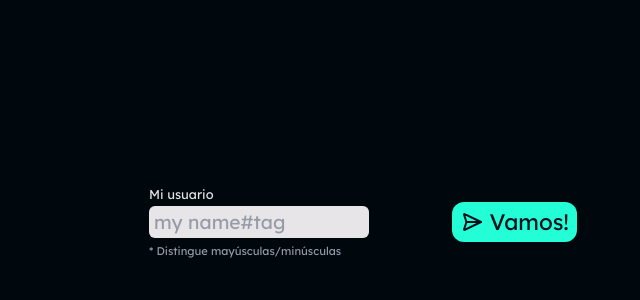
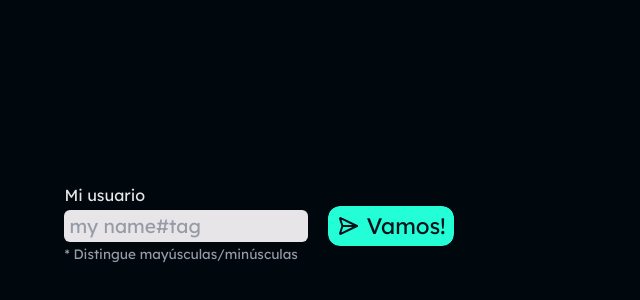
Before and after one commit to damicym/valo-rankme, a React (Vite) app in the folder front/: page / in a window 1280 px wide. Shown: the part 174-474 px from the top of the page, without its empty margins (381-1021 px from the left). Built offline with nearby package versions, Linux system fonts and the light colour scheme; no server answers; the database is empty.

Commit message:
Track player poll times & update UI search loading

```diff
--- a/front/src/App.jsx
+++ b/front/src/App.jsx
@@ -64,17 +64,14 @@ function App() {
         <>
             <div className="site">
                 { showSearchModal &&
-                    <SearchModal handleSubmit={handleSubmit} />
+                    <SearchModal loading={playersLoading} handleSubmit={handleSubmit} />
                 }
+                { section === SECTIONS.PLAYER && player1Data?.puuid ?
+                    <>
                         <section className='playerContainer'>
-                    { section === SECTIONS.PLAYER &&
-                        <>
                             <UserNav name={player1Data?.name} tag={player1Data?.tag} banner={player1Data?.display?.banner} title={player1Data?.display?.title} level={player1Data?.display?.level} levelBorder={player1Data?.display?.level_border} />
                             <PlayerRank rankInfo={player1Data?.ranksInfo?.find(r => r.mode_id === selectedMode && (selectedSeason === null ? r.season_id === lastSeason : r.season_id === selectedSeason))} name={player1Data?.name} tag={player1Data?.tag} />
-                        </>
-                    }
                         </section>
-                { section === SECTIONS.PLAYER && player1Data?.puuid ?
                         <div className='matchesNFilters'>
                             <Filters
                                 selectedMode={selectedMode}
@@ -89,6 +86,7 @@ function App() {
                             <PerformanceSummary matches={player1Data?.matches?.filter(m => m.mode_id === selectedMode && (selectedSeason === null || m.season_id === selectedSeason))} />
                             <MatchList matches={player1Data?.matches} selectedMode={selectedMode} selectedModeName={gameModes.find(m => m.id === selectedMode)?.name} selectedSeason={selectedSeason} selectedSeasonName={gameSeasons.find(s => s.id === selectedSeason)?.name} />
                         </div>
+                    </>
                     : section === SECTIONS.PLAYER && !player1Data?.puuid &&
                     <p>No encontrado</p>
                 }
--- a/front/src/components/SearchModal.jsx
+++ b/front/src/components/SearchModal.jsx
@@ -1,27 +1,27 @@
 // import { useEffect, useState } from 'react'
 import '../styles/SearchModal.css'
 
-function SearchModal({ handleSubmit }) {
+function SearchModal({ handleSubmit, loading }) {
     return (
         <div className="modalContainer">
+            <div className='searchModal'>
                 <form
-                className='allChildren'
                     onSubmit={handleSubmit}
                 >
-                <div className='centeredChildren'>
-                    <div className='playerRank'>
                     <div className='inputField'>
                         <label for="playerInput">Mi usuario</label>
                         <input id="playerInput" name='playerInput' autoComplete='on' required className='playerInput' maxLength={100} minLength={6} type="text" placeholder='my name#tag' pattern='[^#]+#[^#]+' title='El formato debe ser nombre#tag' />
                         <span>* Distingue mayúsculas/minúsculas</span>
                     </div>
-                    </div>
-                </div>
-                <button className='submitBtn btn'>
+                    <div className='submitBtnContainer'>
+                        <button className='submitBtn btn' disabled={loading} style={ loading ? { cursor: 'not-allowed', backgroundColor: 'var(--greenT)' } : { backgroundColor: 'var(--green)' }} type="submit">
                             <svg xmlns="http://www.w3.org/2000/svg" width="24" height="24" viewBox="0 0 24 24" fill="none" stroke="currentColor" strokeWidth="2" strokeLinecap="round" strokeLinejoin="round" className="icon icon-tabler icons-tabler-outline icon-tabler-send-2"><path stroke="none" d="M0 0h24v24H0z" fill="none"/><path d="M4.698 4.034l16.302 7.966l-16.302 7.966a.503 .503 0 0 1 -.546 -.124a.555 .555 0 0 1 -.12 -.568l2.468 -7.274l-2.468 -7.274a.555 .555 0 0 1 .12 -.568a.503 .503 0 0 1 .546 -.124" /><path d="M6.5 12h14.5" /></svg>
                             Vamos!
                         </button>
+                        { loading && <div className='progress'></div> }
+                    </div>
                 </form>
+            </div>
         </div>
     )
 }
--- a/front/src/components/UserNav.jsx
+++ b/front/src/components/UserNav.jsx
@@ -4,17 +4,19 @@ function UserNav({ name, tag, banner, title, level, levelBorder }) {
     return (
         <div className="userNav">
             <div className="bannerContainer">
-                <img src={banner} alt="banner" />
+                <img className='banner' src={banner} alt="banner" />
                 <div className="userInfo">
                     <div className="user">
                         {name}
                         <span>#{tag}</span>
                     </div>
-                    <p>{title}</p>
+                    <p className="title">{title}</p>
                 </div>
                 <div className="levelContainer">
-                    <img src={levelBorder} alt="level border" />
-                    <span>{level}</span>
+                    <div className='levelSubContainer'>
+                        <img src={levelBorder} alt="level border" />
+                        <span>{level}</span>
+                    </div>
                 </div>
             </div>
             {/* <div className="nav">
--- a/front/src/libs/api/index.js
+++ b/front/src/libs/api/index.js
@@ -20,3 +20,19 @@ export async function registerPlayer(player) {
         return null
     }
 }
+
+export async function getAPIStatus() {
+    try {
+        const url = `${import.meta.env.VITE_API_URL}/api`
+        const response = await fetch(url)
+
+        if (!response.ok) {
+            throw new Error(`HTTP error! status: ${response.status}`)
+        }
+
+        return response.status === 200 ? 'ok' : 'error'
+    } catch (error) {
+        console.error('Error fetching API status:', error)
+        return 'error'
+    }
+}
--- a/front/src/styles/PlayerRank.css
+++ b/front/src/styles/PlayerRank.css
@@ -5,8 +5,10 @@
 }
 .playerContainer{
     display: flex;
+    flex-direction: column;
     gap: 20px;
-    height: 300px;
+    align-items: center;
+    justify-content: center;
 }
 
 .playerRank{
@@ -86,47 +88,6 @@
     left: 4px;
 }
 
-.playerInput{
-    font-family: "Lexend", sans-serif;
-    width: 220px;
-    height: 32px;
-    font-size: 1.2rem;
-    border-radius: 6px;
-    outline: none;
-    padding: 5px;
-    border: 0;
-    color: var(--bg);
-    background-color: var(--text);
-}
-
-.playerInput::placeholder{
-    color: var(--placeholder);
-    user-select: none;
-}
-
-.inputField{
-    display: flex;
-    align-items: center;
-    justify-content: center;
-    position: relative;
-}
-
-.inputField label{
-    position: absolute;
-    left: 0;
-    top: -20px;
-    font-size: 0.8rem;
-    color: var(--text);
-}
-
-.inputField span{
-    position: absolute;
-    left: 0;
-    bottom: -20px;
-    font-size: 0.7rem;
-    color: var(--placeholder);
-}
-
 .btn{
     font-family: "Lexend", sans-serif;
     border-radius: 12px;
@@ -199,46 +160,12 @@
     cursor: pointer;
 }
 
-.submitBtn{
-    gap: 6px;
-    height: 40px;
-    transform: translateY(-4px);
-    color: var(--bg);
-    background-color: var(--green);
-    font-size: 1.4rem;
-    padding: 8px;
-    grid-column: 3;
-    /* dynamic: */
-    cursor: auto;
-    opacity: 0.55;
-    cursor: pointer;
-    opacity: 1;
-}
-
 .btn:hover{
     filter: brightness(0.9);
 }
 
 .btn:active{
     filter: brightness(1);
-}
-
-.allChildren{
-    display: grid;
-    grid-template-columns: 1fr auto 1fr;
-    align-items: flex-start;
-    height: min-content;
-
-}
-
-.centeredChildren{
-    display: flex;
-    gap: 20px;
-    height: 300px;
-    grid-column: 2;
-    align-items: flex-start;
-    height: min-content;
-    width: min-content;
 }
 
 @keyframes fakeLoadRRBar {
--- a/front/src/styles/SearchModal.css
+++ b/front/src/styles/SearchModal.css
@@ -11,3 +11,104 @@
     z-index: 1000;
     place-items: center;
 }
+
+.searchModal form{
+    display: flex;
+    justify-content: center;
+    align-items: center;
+    gap: 20px;
+}
+
+.searchModal{
+    display: flex;
+    flex-direction: column;
+    gap: 20px;
+    align-items: center;
+    justify-content: center;
+}
+
+.inputField{
+    display: flex;
+    align-items: center;
+    justify-content: center;
+    position: relative;
+}
+
+.inputField label{
+    position: absolute;
+    left: 0;
+    top: -25px;
+    font-size: 1rem;
+    color: var(--text);
+}
+
+.inputField span{
+    position: absolute;
+    left: 0;
+    bottom: -20px;
+    font-size: 0.85rem;
+    color: var(--placeholder);
+}
+
+.playerInput{
+    font-family: "Lexend", sans-serif;
+    height: 32px;
+    font-size: 1.2rem;
+    border-radius: 6px;
+    outline: none;
+    padding: 5px;
+    border: 0;
+    color: var(--bg);
+    background-color: var(--text);
+}
+
+.playerInput::placeholder{
+    color: var(--placeholder);
+    user-select: none;
+}
+
+.submitBtn{
+    gap: 6px;
+    height: 40px;
+    color: var(--bg);
+    background-color: var(--green);
+    font-size: 1.4rem;
+    padding: 8px;
+    grid-column: 3;
+    cursor: auto;
+    opacity: 0.55;
+    cursor: pointer;
+    opacity: 1;
+}
+
+/* .submitBtn > *{
+    position: relative;
+    z-index: 1;
+} */
+
+.submitBtnContainer{
+    position: relative;
+    overflow: hidden;
+    border-radius: 12px;
+}
+
+.progress{
+    position: absolute;
+    top: 0;
+    left: 0;
+    height: 100%;
+    width: 0%;
+    background-color: var(--green);
+    opacity: 0.45;
+    z-index: 0;
+    animation: fakeLoadSubmit 1.3s cubic-bezier(.3,.8,.3,1) forwards;
+    z-index: -1;
+}
+
+@keyframes fakeLoadSubmit {
+  0%   { width: 0%; }
+  40%  { width: 60%; }
+  70%  { width: 85%; }
+  90%  { width: 95%; }
+  100% { width: 98%; }
+}
--- a/front/src/styles/UserNav.css
+++ b/front/src/styles/UserNav.css
@@ -1,7 +1,6 @@
 .user{
     color: var(--text);
     font-size: 1.3rem;
-    margin-bottom: 10px;
     margin-top: 0;
     display: flex;
     align-items: end;
@@ -11,3 +10,60 @@
     font-size: 1.05rem;
     opacity: 0.7;
 }
+
+.userNav{
+    display: flex;
+    align-items: center;
+    width: 100%;
+}
+
+.bannerContainer{
+    width: 100%;
+    position: relative;
+    height: 200px;
+    display: flex;
+    align-items: center;
+}
+
+.bannerContainer .banner{
+    width: 100%;
+    border-radius: 8px;
+    height: 100%;
+}
+
+.userInfo{
+    position: absolute;
+    left: 22px;
+    bottom: 17px;
+    display: flex;
+    flex-direction: column;
+    gap: 5px;
+    filter: drop-shadow(0px 0px 4px rgba(0,0,0,0.65));
+}
+
+.userInfo .title{
+    color: var(--text);
+    font-size: 0.9rem;
+    opacity: 0.8;
+    margin: 0;
+}
+
+.levelContainer{
+    display: flex;
+    align-items: center;
+    justify-content: center;
+    position: absolute;
+}
+
+.levelSubContainer{
+    display: flex;
+    align-items: center;
+    position: relative;
+    justify-content: center;
+}
+
+.levelSubContainer span{
+    position: absolute;
+
+    font-size: 0.9rem;
+}
--- a/front/src/styles/index.css
+++ b/front/src/styles/index.css
@@ -46,13 +46,11 @@ body {
 }
 
 .site{
-    gap: 65px;
-}
-
-.site{
     display: flex;
     flex-direction: column;
     align-items: center;
+    gap: 65px;
+    padding: 20px;
 }
 
 .matchesNFilters{
```
Also changed, not shown: front/src/libs/db/queries.js, 2 other files (tests, documents, lock files or other folders). Lines whose indentation alone changed are shown as unchanged.
